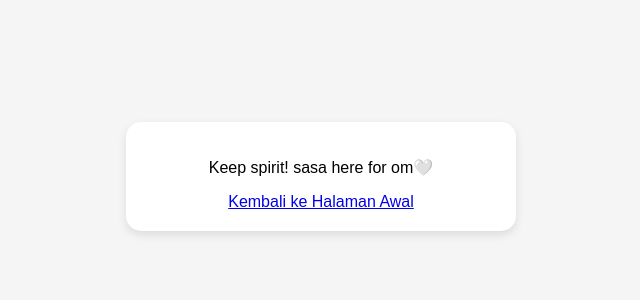
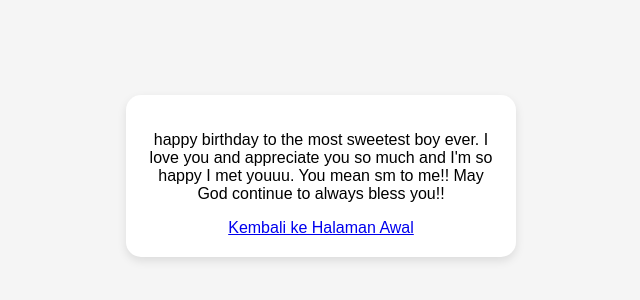
Before and after one commit to salsaael/intan, a plain HTML site: page pesan.html in a window 1280 px wide. Shown: the part 224-524 px from the top of the page, without its empty margins (319-959 px from the left). Drawn offline with Linux system fonts and the light colour scheme.

Commit message:
Update pesan.html

```diff
--- a/pesan.html
+++ b/pesan.html
@@ -8,7 +8,8 @@
 </head>
 <body>
     <div class="container">
-        <p>Keep spirit! sasa here for om🤍</p>
+        <p>happy birthday to the
+most sweetest boy ever. I love you and appreciate you so much and I'm so happy I met youuu. You mean sm to me!! May God continue to always bless you!!</p>
         <a href="index.html">Kembali ke Halaman Awal</a>
     </div>
 </body>
```
